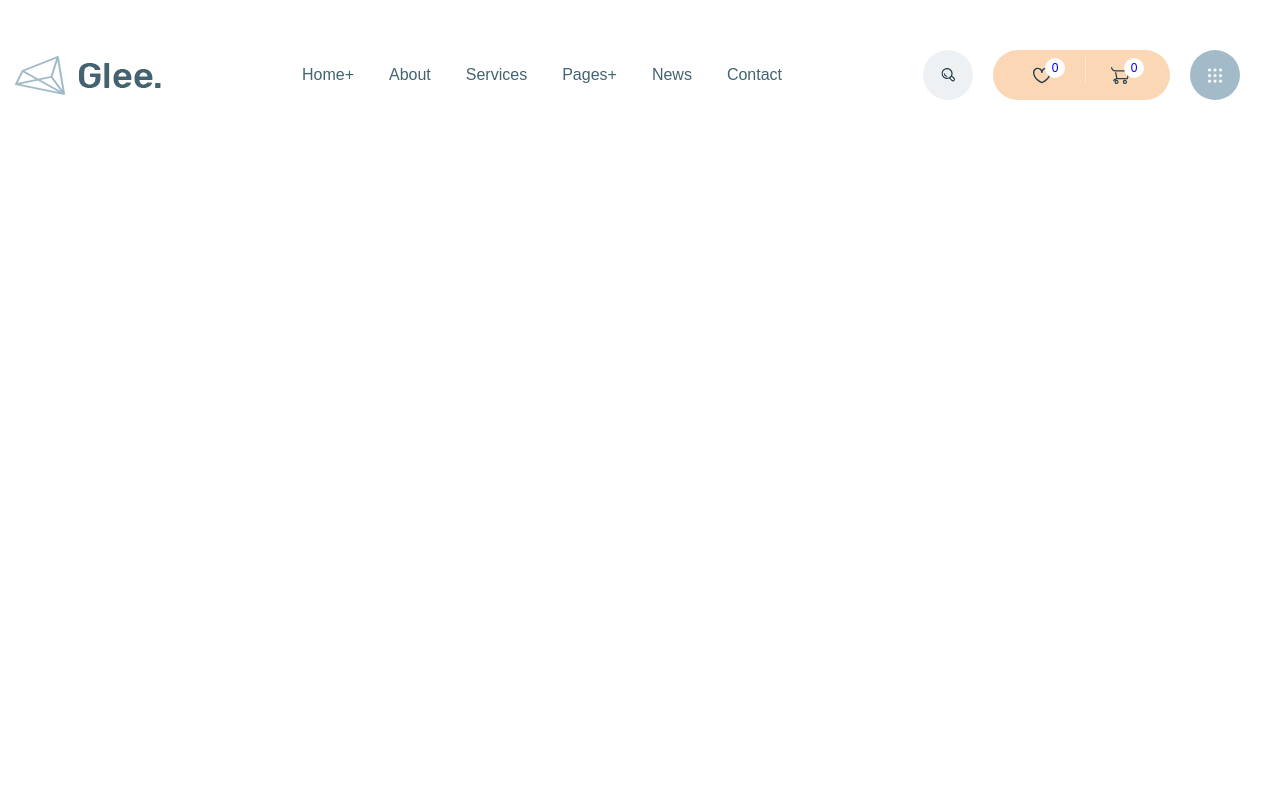
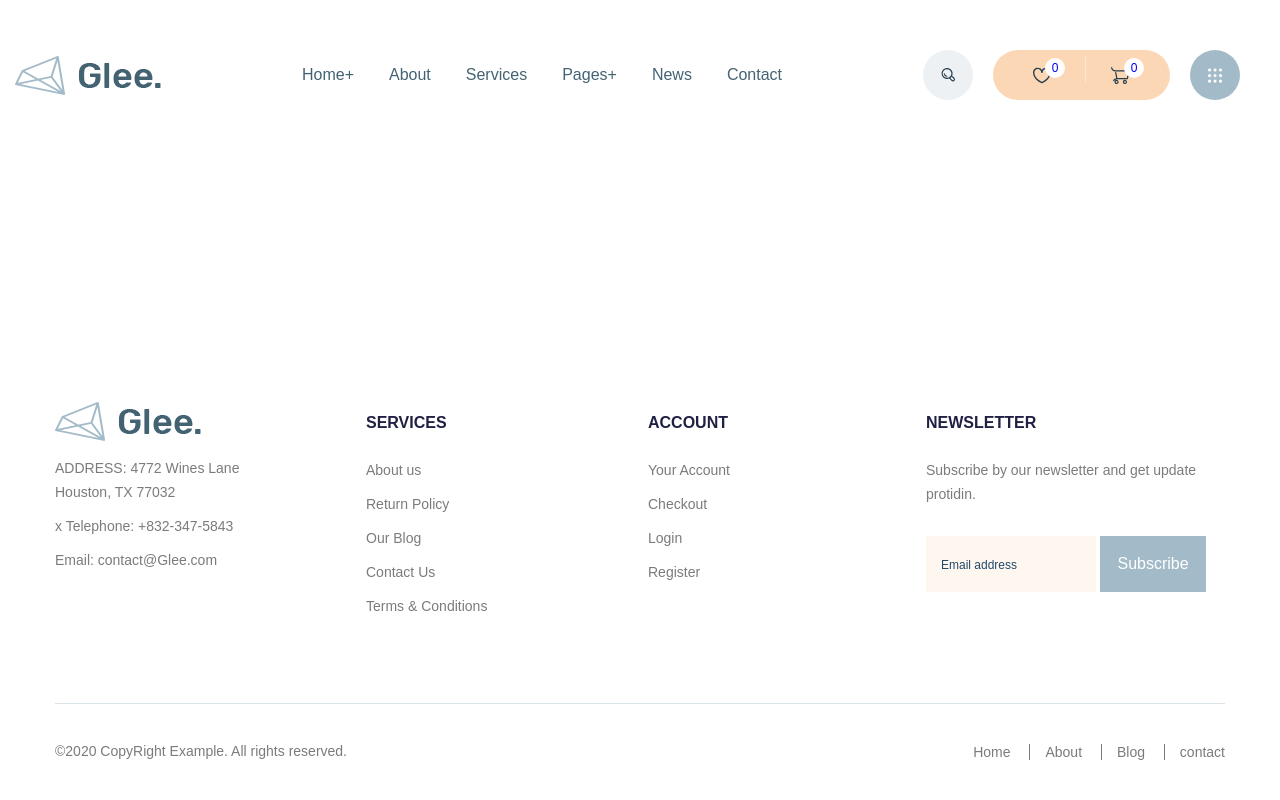
Before and after one commit to KonstantinSin/Glee, a website: page app/index.html in a window 1280 px wide. Drawn offline with nearby package versions, Linux system fonts and the light colour scheme; files that its build step writes are made by us from their sources.

Commit message:
added footer

```diff
--- a/app/index.html
+++ b/app/index.html
@@ -10,7 +10,9 @@
     <header class="header">
         <div class="container--big">
             <div class="header__inner">
-                <img class="logo" src="/images/logo.png" alt="logo">
+                <a class="logo" href="#">
+                <img class="logo__img" src="/images/logo.png" alt="logo">
+                </a>
                 <nav class="menu">
                     <ul class="menu__list">
                         <li class="menu__list-item">
@@ -54,6 +56,101 @@
             </div>
         </div>
     </header>
+    <main class="main">
+
+    </main>
+    <footer class="footer">
+        <div class="container">
+            <div class="footer-top">
+                <div class="footer-top__item footer-top__contact">
+                    <a class="logo footer-top__logo" href="#">
+                        <img class="logo__img" src="/images/logo.png" alt="logo">
+                    </a>
+                    <a class="footer-top__adress footer-top__link" href="#">
+                        ADDRESS: 4772 Wines Lane
+                        Houston, TX 77032
+                    </a>
+                    <a href="tel:+8323475843" class="footer-top__phone footer-top__link">x
+                        Telephone: +832-347-5843
+                    </a>
+                    <a href="mailto:contact@Glee.com" class="footer-top__email footer-top__link">
+                        Email: contact@Glee.com
+                    </a>
+                </div>
+                <div class="footer-top__item footer-top__services">
+                    <h6 class="footer-top__title">
+                        Services
+                    </h6>
+                    <a class="footer-top__link" href="#">
+                        About us
+                    </a>
+                    <a class="footer-top__link" href="#">
+                        Return Policy
+                    </a>
+                    <a class="footer-top__link" href="#">
+                        Our Blog
+                    </a>
+                    <a class="footer-top__link" href="#">
+                        Contact Us
+                    </a>
+                    <a class="footer-top__link" href="#">
+                        Terms & Conditions
+                    </a>
+                </div>
+                <div class="footer-top__item footer-top__account">
+                    <h6 class="footer-top__title">
+                        ACCOUNT
+                    </h6>
+                    <a class="footer-top__link" href="">
+                        Your Account
+                    </a>
+                    <a class="footer-top__link" href="">
+                        Checkout
+                    </a>
+                    <a class="footer-top__link" href="">
+                        Login
+                    </a>
+                    <a class="footer-top__link" href="">
+                        Register
+                    </a>
+                </div>
+                <div class="footer-top__item footer-top__subscription">
+                    <h6 class="footer-top__title">
+                        NEWSLETTER
+                    </h6>
+                    <p class="footer-top__text">
+                        Subscribe by our newsletter and get
+                        update protidin.
+                    </p>
+                    <form class="footer-top__form" action="#">
+                        <input class="footer-top__form-input" type="email" placeholder="Email address" required>
+                        <button class="footer-top__form-btn" type="submit">Subscribe</button>
+                    </form>
+                </div>
+            </div>
+                <div class="footer-bottom">
+                    <div class="footer-bottom__copy">
+                        ©2020 CopyRight Example. All rights reserved.
+                    </div>
+                    <div class="footer-bottom__links">
+                        <a class="footer-bottom__links-link" href="">
+                            Home
+                        </a>
+                        <a class="footer-bottom__links-link" href="">
+                            About
+                        </a>
+                        <a class="footer-bottom__links-link" href="">
+                            Blog
+                        </a>
+                        <a class="footer-bottom__links-link" href="">
+                            contact
+                        </a>
+
+                    </div>
+                </div>
+
+        </div>
+    </footer>
     <script src="/app/js/main.min.js"></script>
 </body>
 </html>
--- a/app/scss/_global.scss
+++ b/app/scss/_global.scss
@@ -1,7 +1,16 @@
+html,
+body{
+    height: 100%;
+}
 body{
 
 	line-height: 26px;
-	@extend %dmsans-400;
+    @extend %dmsans-400;
+    display: flex;
+    flex-direction: column;
+}
+.main{
+    flex-grow: 1;
 }
 .container{
     max-width: 1200px;
--- a/app/scss/_vars.scss
+++ b/app/scss/_vars.scss
@@ -1,4 +1,4 @@
-
+$linkcolor: #7b7b7b;
 
 %rubik-400{
     font-family: 'Rubik-Regular', sans-serif;
--- a/app/scss/style.scss
+++ b/app/scss/style.scss
@@ -79,7 +79,91 @@
         margin-right: 25px;
         padding: 18px 18px;
     }
+}
+.footer{
 
+}
+.footer-top{
+    display: flex;
+    padding: 85px 0 75px;
+    border-bottom: 1px solid #dae4e9;
+    &__logo{
+        margin-bottom: 15px;
+        display: block;
+    }
+    &__contact{
+        width: 193px;
+        margin-right: 118px;
+    }
+    &__services{
+        width: 127px;
+        margin-right: 155px;
+    }
+    &__account{
+        width: 88px;
+        margin-right: 190px;
+    }
+
+    &__subscription{
+        max-width: 283px;
+
+    }
+    &__title{
+        font-size: 16px;
+        line-height: 21px;
+        color: #1f2044;
+        text-transform: uppercase;
+        margin-bottom: 25px;
+        margin-top: 10px;
+    }
+    &__link,
+    &__text{
+        @extend %rubik-400;
+        font-size: 14px;
+        line-height: 24px;
+        color: $linkcolor;
+        display: block;
+        margin-bottom: 10px;
+    }
+    &__form{
+        margin-top: 30px;
+    }
+    &__form-input{
+        background-color: #fef7f0;
+        max-width: 170px;
+        width: 100%;
+        border: none;
+        padding: 15px;
+        &::placeholder{
+            @extend %dmsans-400;
+            color: #234969;
+            font-size: 12px;
+        }
+    }
+    &__form-btn{
+        border: none;
+        background-color: #a3bbc8;
+        color: #fff;
+        padding: 15px 17px;
+        cursor: pointer
+    }
+}
+.footer-bottom{
+    display: flex;
+    justify-content: space-between;
+    padding: 35px 0;
+    &__copy,
+    &__links-link{
+        @extend %rubik-400;
+        font-size: 14px;
+        line-height: 24px;
+        color: $linkcolor;
+    }
+    &__links-link:not(:last-child){
+        border-right: 1px solid $linkcolor;
+        margin-right: 15px;
+        padding-right: 15px;
+    }
 
 }
 @import 'media';
```
